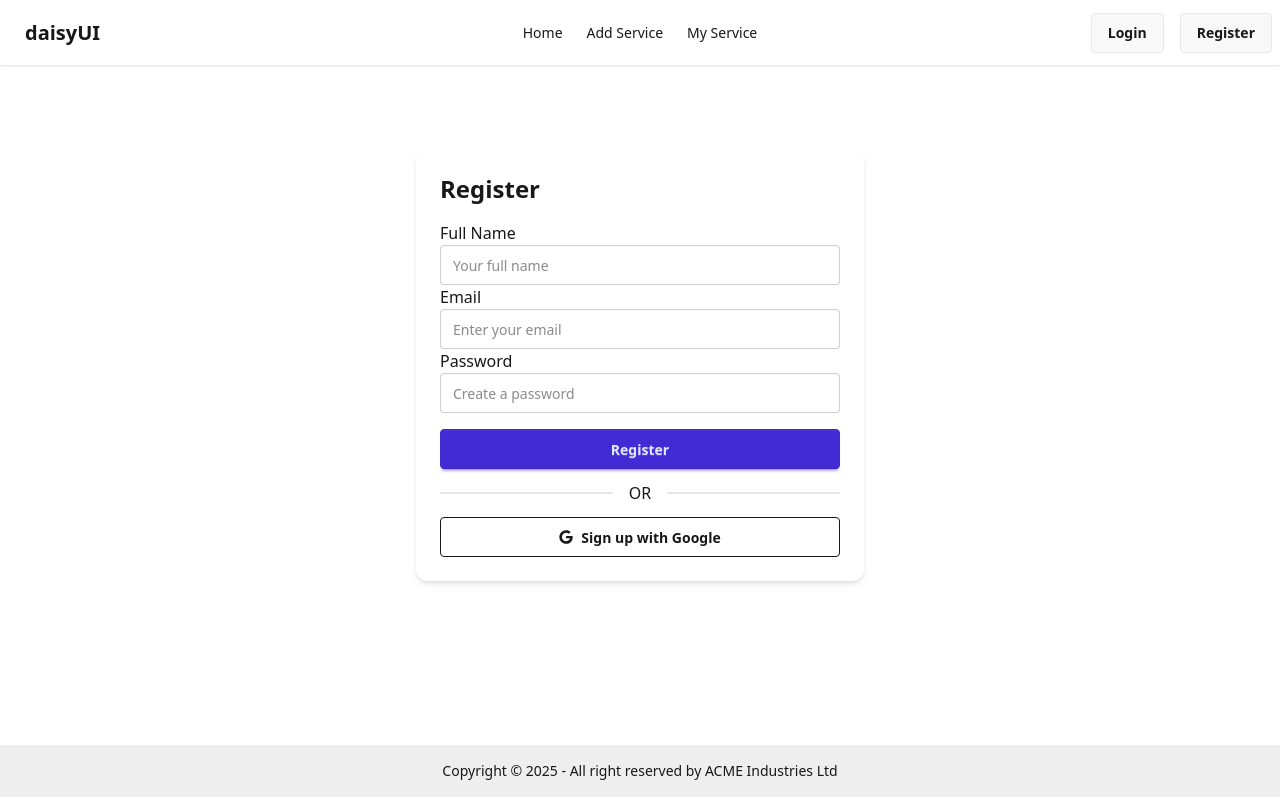
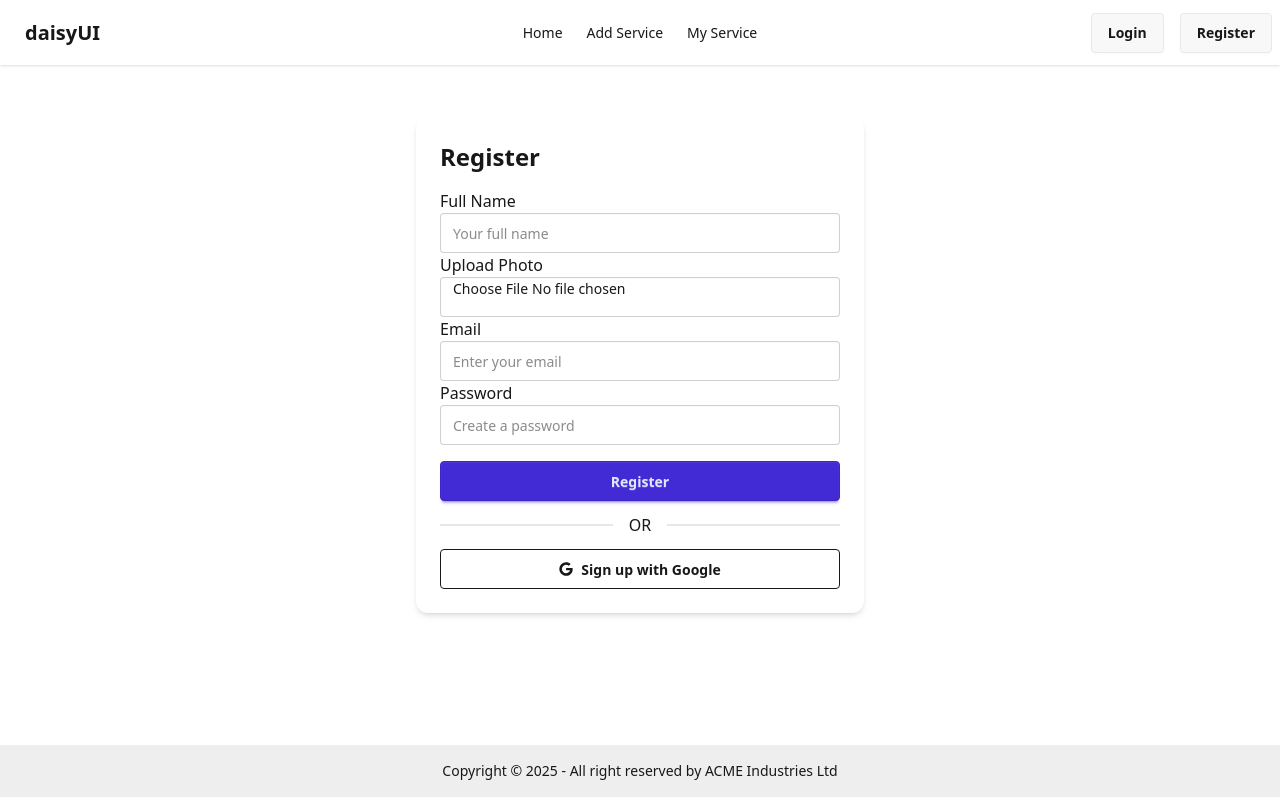
Before and after one commit to islamemon59/nextjs-practice-project, a Next.js app: page /register in a window 1280 px wide. Built offline with nearby package versions, Linux system fonts and the light colour scheme; no server answers.

Commit message:
image url added in db throw imgbb

```diff
--- a/src/app/Components/RegisterForm/RegisterForm.jsx
+++ b/src/app/Components/RegisterForm/RegisterForm.jsx
@@ -1,4 +1,5 @@
 "use client";
+import { uploadImage } from "@/app/api/image/route";
 import { useRouter } from "next/navigation";
 import toast from "react-hot-toast";
 import { FaGoogle } from "react-icons/fa";
@@ -10,9 +11,13 @@ const RegisterForm = () => {
     const form = e.target;
     const name = form.name.value;
     const email = form.email.value;
+    const image = form.photo.files[0]
+    const {data} = await uploadImage(image)
+    console.log(data.display_url);
     const userData = {
       name,
       email,
+      image: data.display_url,
       role: "user",
     };
 
@@ -21,13 +26,13 @@ const RegisterForm = () => {
       body: JSON.stringify(userData),
     });
 
-    const data = await res.json();
+    const resData = await res.json();
 
-    if (data.insertedId) {
+    if (resData.insertedId) {
       router.push("/login");
       form.reset();
     } else {
-      toast.error("No user found");
+      toast.error("Registration Failed");
     }
   };
 
@@ -40,6 +45,15 @@ const RegisterForm = () => {
           <input
             name="name"
             type="text"
+            placeholder="Your full name"
+            className="input input-bordered w-full"
+          />
+        </label>
+        <label className="form-control w-full">
+          <span className="label-text font-medium">Upload Photo</span>
+          <input
+            name="photo"
+            type="file"
             placeholder="Your full name"
             className="input input-bordered w-full"
           />
--- /dev/null
+++ b/src/app/api/image/route.js
@@ -0,0 +1,12 @@
+export const uploadImage = async (imageData) => {
+    const formData = new FormData();
+    formData.append("image", imageData);
+
+    const res = await fetch(`https://api.imgbb.com/1/upload?key=${process.env.NEXT_PUBLIC_API_KEY}`, {
+        method: "POST",
+        body: formData
+    })
+    const data = await res.json()
+
+    return data;
+}
```
